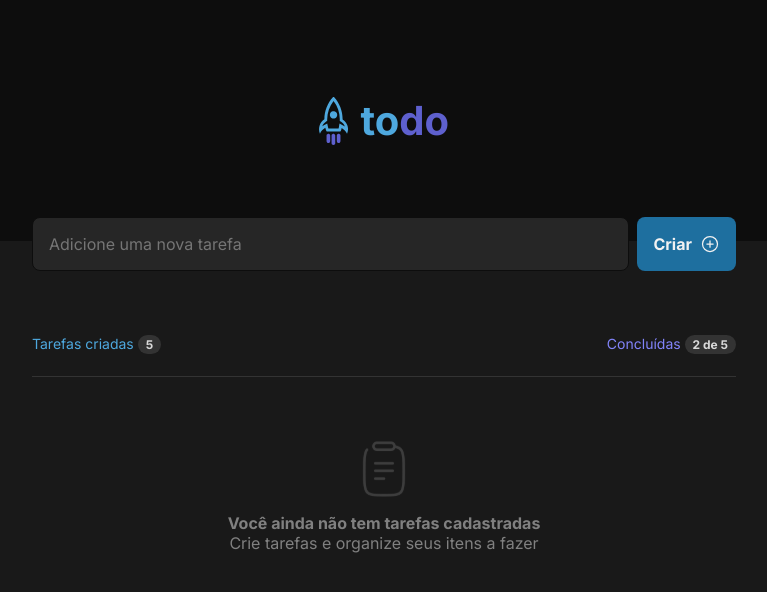
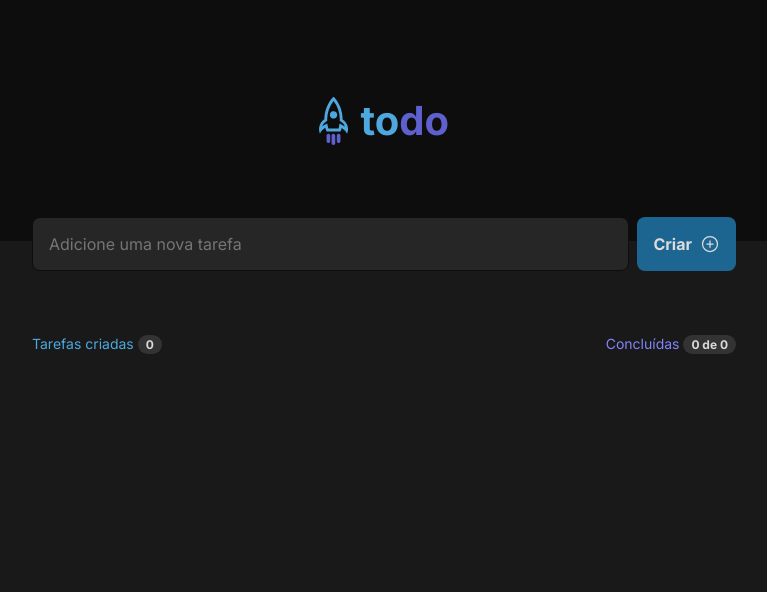
Before and after one commit to lucaslopesx/todo-react, a React (Vite) app: page / in a window 1280 px wide. Shown: the top 592 px of the page, without its empty margins (256-1023 px from the left). Built offline with nearby package versions, Linux system fonts and the light colour scheme.

Commit message:
feat: tasks checked count and delete task

```diff
--- a/src/components/Task.tsx
+++ b/src/components/Task.tsx
@@ -3,11 +3,20 @@ import { useState } from 'react'
 import styles from './Task.module.css'
 
 interface TaskProps {
+  id: string
   isCompleted: boolean,
+  content: string,
+  onCheck: (id: string) => void,
+  onDelete: (id: string) => void
+}
+
+export interface Task {
+  id: string
+  isCompleted: boolean
   content: string
 }
 
-export function Task({ isCompleted, content }: TaskProps) {
+export function Task({ id, isCompleted, content, onCheck, onDelete }: TaskProps) {
 
   const checked = "src/assets/check.svg"
   const unchecked = "src/assets/uncheck.svg"
@@ -15,8 +24,12 @@ export function Task({ isCompleted, content }: TaskProps) {
   const [ isChecked, setIsChecked ] = useState(isCompleted);
 
   function handleCheckClick() {
+    onCheck(id)
     setIsChecked(!isChecked);
-    console.log(isChecked)
+  }
+
+  function deleteTask() {
+    onDelete(id)
   }
 
 
@@ -28,7 +41,7 @@ export function Task({ isCompleted, content }: TaskProps) {
       <p>
         {content}
       </p>
-      <button>
+      <button onClick={deleteTask}>
         <Trash size={20}/>
       </button>
     </div>
--- a/src/components/TaskInput.module.css
+++ b/src/components/TaskInput.module.css
@@ -29,9 +29,14 @@
   cursor: pointer;
 }
 
-.taskInputContainer button:hover {
+.taskInputContainer button:not(:disabled):hover {
   background: var(--blue);
   color: var(--gray-100);
+}
+
+.taskInputContainer button:disabled {
+  cursor: not-allowed;
+  opacity: 0.9;
 }
 
 .taskInputContainer strong {
--- a/src/components/TaskInput.tsx
+++ b/src/components/TaskInput.tsx
@@ -1,11 +1,58 @@
 import { PlusCircle } from 'phosphor-react'
+import { ChangeEvent, Dispatch, FormEvent, InvalidEvent, SetStateAction, useState } from 'react'
 import styles from './TaskInput.module.css'
+import { Task } from './Task'
+import { v4 as uuidv4 } from 'uuid'
 
-export function TaskInput() {
+interface TaskInputProps {
+  setTasks: Dispatch<SetStateAction<Task[]>>
+  tasks: Task[]
+}
+
+export function TaskInput({ setTasks, tasks }: TaskInputProps) {
+
+  const [ newTask, setNewTask ] = useState<string>('')
+
+  const isNewTaskEmpty = newTask.length === 0
+
+  function handleCreateNewTask(event: FormEvent){
+    event.preventDefault();
+    setTasks([...tasks, {
+      content: newTask || '',
+      id: uuidv4(),
+      isCompleted: false
+    }])
+    setNewTask('')
+  }
+
+  function handleNewTaskChange(event: ChangeEvent<HTMLInputElement>){
+    event.target.setCustomValidity('')
+    setNewTask(event.target.value)
+  }
+
+  function handleNewTaskInvalid(event: InvalidEvent<HTMLInputElement>) {
+    event.target.setCustomValidity('Este campo é obrigatório')
+  }
+
+
+
   return (
-    <div className={styles.taskInputContainer}>
-      <input type="text" placeholder='Adicione uma nova tarefa'/>
-      <button><strong>Criar</strong><PlusCircle size={20}/></button>
-    </div>
+    <form className={styles.taskInputContainer} onSubmit={handleCreateNewTask}>
+      <input
+        type="text"
+        placeholder='Adicione uma nova tarefa'
+        onChange={handleNewTaskChange}
+        onInvalid={handleNewTaskInvalid}
+        value={newTask}
+        required
+      />
+      <button
+        type='submit'
+        disabled={isNewTaskEmpty}
+      >
+        <strong>Criar</strong>
+        <PlusCircle size={20}/>
+      </button>
+    </form>
   )
 }
--- a/src/components/TaskList.tsx
+++ b/src/components/TaskList.tsx
@@ -3,39 +3,43 @@ import styles from './TaskList.module.css'
 import { v4 as uuidv4 } from 'uuid'
 import { Empty } from './Empty'
 
-const Tasks = [
-  {
-    id: uuidv4(),
-    isCompleted: false,
-    content: 'Take out the trash'
-  },
-  {
-    id: uuidv4(),
-    isCompleted: true,
-    content: 'Buy groceries'
-  },
-  {
-    id: uuidv4(),
-    isCompleted: false,
-    content: 'Finish homework'
+
+
+interface TaskListProps {
+  tasks: Task[],
+  onCheck: (id: string) => void,
+  onDelete: (id: string) => void
+}
+
+export function TaskList({ tasks, onCheck, onDelete }: TaskListProps) {
+  function handleTaskCheck(id: string) {
+    onCheck(id)
   }
-]
 
-export function TaskList() {
+  function handleTaskDelete(id: string) {
+    onDelete(id)
+  }
+
+  let tasksCompleted = tasks.filter((task) => task.isCompleted == true)
+  let tasksCompletedCount = tasksCompleted.length
+
   return (
     <div>
       <header className={styles.header}>
-        <p>Tarefas criadas <strong>5</strong></p>
-        <p>Concluídas <strong>2 de 5</strong></p>
+        <p>Tarefas criadas <strong>{tasks.length}</strong></p>
+        <p>Concluídas <strong>{tasksCompletedCount} de {tasks.length}</strong></p>
       </header>
-      <Empty/>
-      {/* {Tasks.map(task => {
+      {/* <Empty/> */}
+      {tasks.map(task => {
         return <Task
           key={task.id}
+          id={task.id}
           isCompleted={task.isCompleted}
           content={task.content}
+          onCheck={handleTaskCheck}
+          onDelete={handleTaskDelete}
         />
-      })} */}
+      })}
     </div>
   )
 }
--- a/src/components/Todo.tsx
+++ b/src/components/Todo.tsx
@@ -1,12 +1,35 @@
+import { useState } from 'react'
+import { Task } from './Task'
 import { TaskInput } from './TaskInput'
 import { TaskList } from './TaskList'
 import styles from './Todo.module.css'
 
 export function Todo() {
+
+  const [ tasks, setTasks ] = useState<Task[]>([])
+
+
+  function handleTaskCheck(id: string) {
+    const tasksUpdated = tasks.map(task => {
+      if(task.id === id) {
+        task.isCompleted = !task.isCompleted
+      }
+      return task
+    })
+
+    setTasks(tasksUpdated)
+  }
+
+  function handleTaskDelete(id: string) {
+    const tasksUpdated = tasks.filter(task => task.id !== id)
+    setTasks(tasksUpdated)
+  }
+
+
   return (
     <article>
-      <TaskInput/>
-      <TaskList></TaskList>
+      <TaskInput setTasks={setTasks} tasks={tasks}/>
+      <TaskList tasks={tasks} onCheck={handleTaskCheck} onDelete={handleTaskDelete}></TaskList>
     </article>
   )
 }
```
